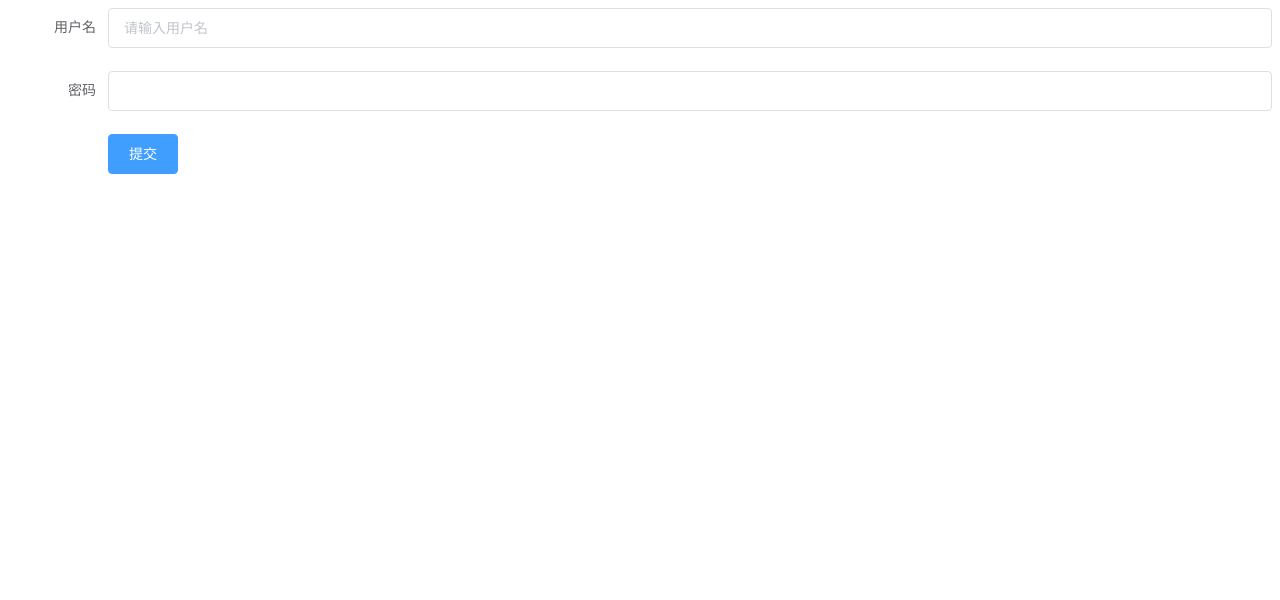
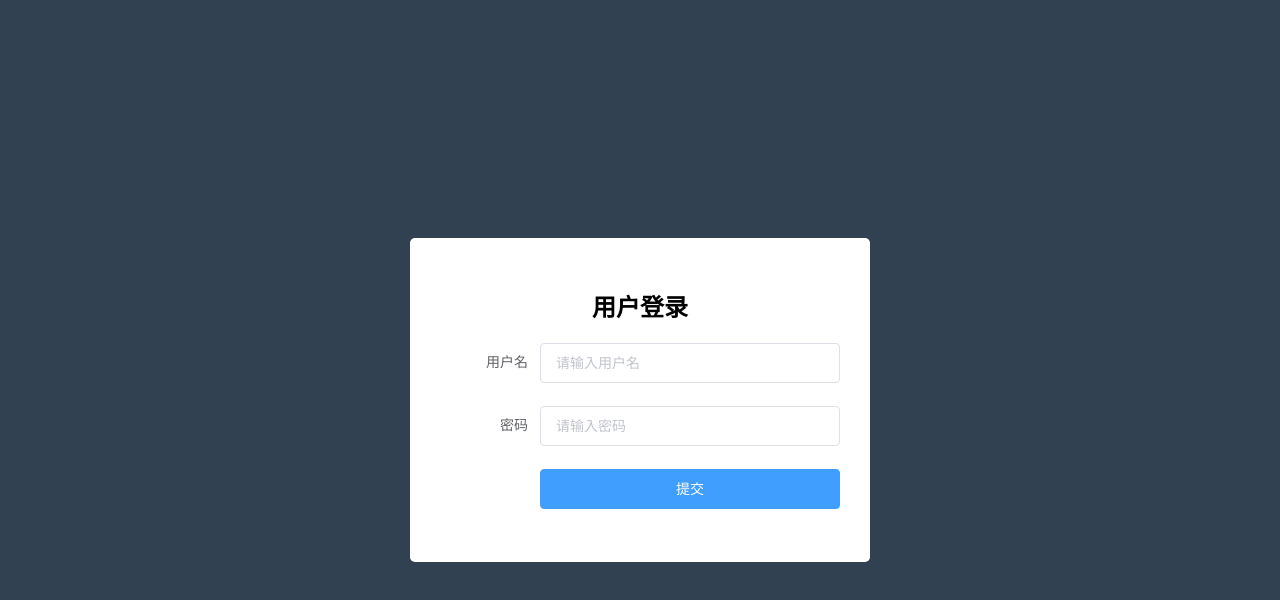
Before and after one commit to wuliaodexuanze/electrical-business-background, a Vue app: page /#/login in a window 1280 px wide. Shown: the top 600 px of the page. Built offline with nearby package versions, Linux system fonts and the light colour scheme.

Commit message:
update login component

```diff
--- a/package.json
+++ b/package.json
@@ -11,6 +11,7 @@
     "build": "node build/build.js"
   },
   "dependencies": {
+    "axios": "^0.19.0",
     "element-ui": "^2.12.0",
     "vue": "^2.5.2",
     "vue-router": "^3.0.1"
--- a/src/App.vue
+++ b/src/App.vue
@@ -12,6 +12,7 @@ export default {
 
 <style>
 #app {
-
+  width: 100%;
+  height: 100%;
 }
 </style>
--- /dev/null
+++ b/src/assets/styles/base.css
@@ -0,0 +1,5 @@
+html,body {
+  height: 100%;
+  padding: 0;
+  margin: 0;
+}
--- a/src/main.js
+++ b/src/main.js
@@ -3,7 +3,11 @@
 import Vue from 'vue';
 import App from './App';
 import router from './router';
+import Http from './plugins/https';
 
+import './assets/styles/base.css';
+
+Vue.use(Http);
 Vue.config.productionTip = false;
 
 /* eslint-disable no-new */
--- /dev/null
+++ b/src/plugins/https.js
@@ -0,0 +1,9 @@
+import axios from 'axios';
+
+const Http = {};
+Http.install = (Vue) => {
+  const vue = Vue;
+  vue.prototype.$http = axios;
+};
+
+export default Http;
--- a/src/views/login/login.vue
+++ b/src/views/login/login.vue
@@ -1,20 +1,30 @@
 <template>
-  <div>
+  <div class="login-wrap">
     <el-form
       status-icon
       ref="loginForm"
       label-position="right"
       label-width="100px"
       :model="loginForm"
-      :rules="rules">
+      :rules="rules"
+      class="login-form">
+      <h2 class="title">用户登录</h2>
       <el-form-item label="用户名" prop="username">
         <el-input v-model="loginForm.username" autocomplete="off" placeholder="请输入用户名"></el-input>
       </el-form-item>
       <el-form-item label="密码" prop="password">
-        <el-input v-model="loginForm.password" type="password" autocomplete="off"></el-input>
+        <el-input
+          v-model="loginForm.password"
+          type="password"
+          autocomplete="off"
+          placeholder="请输入密码"></el-input>
       </el-form-item>
       <el-form-item>
-        <el-button type="primary" :loading="loginForm.loginState" @click="submitForm('loginForm')">提交</el-button>
+        <el-button
+          class="submit-btn"
+          type="primary"
+          :loading="loginForm.loginState"
+          @click="submitForm">提交</el-button>
       </el-form-item>
     </el-form>
   </div>
@@ -61,12 +71,30 @@ export default {
     };
   },
   methods: {
-    submitForm(form) {
+    submitForm() {
     },
   },
 };
 </script>
 
 <style scoped>
-
+.login-wrap {
+  display: flex;
+  justify-content: center;
+  align-items: center;
+  height: 100%;
+  background-color: #324152;
+}
+.login-wrap .login-form {
+  padding: 30px;
+  width: 400px;
+  border-radius: 5px;
+  background-color: #fff;
+}
+.login-form .title {
+  text-align: center;
+}
+.login-wrap .submit-btn {
+  width: 100%;
+}
 </style>
```
Also changed, not shown: 1 other file (tests, documents, lock files or other folders).
